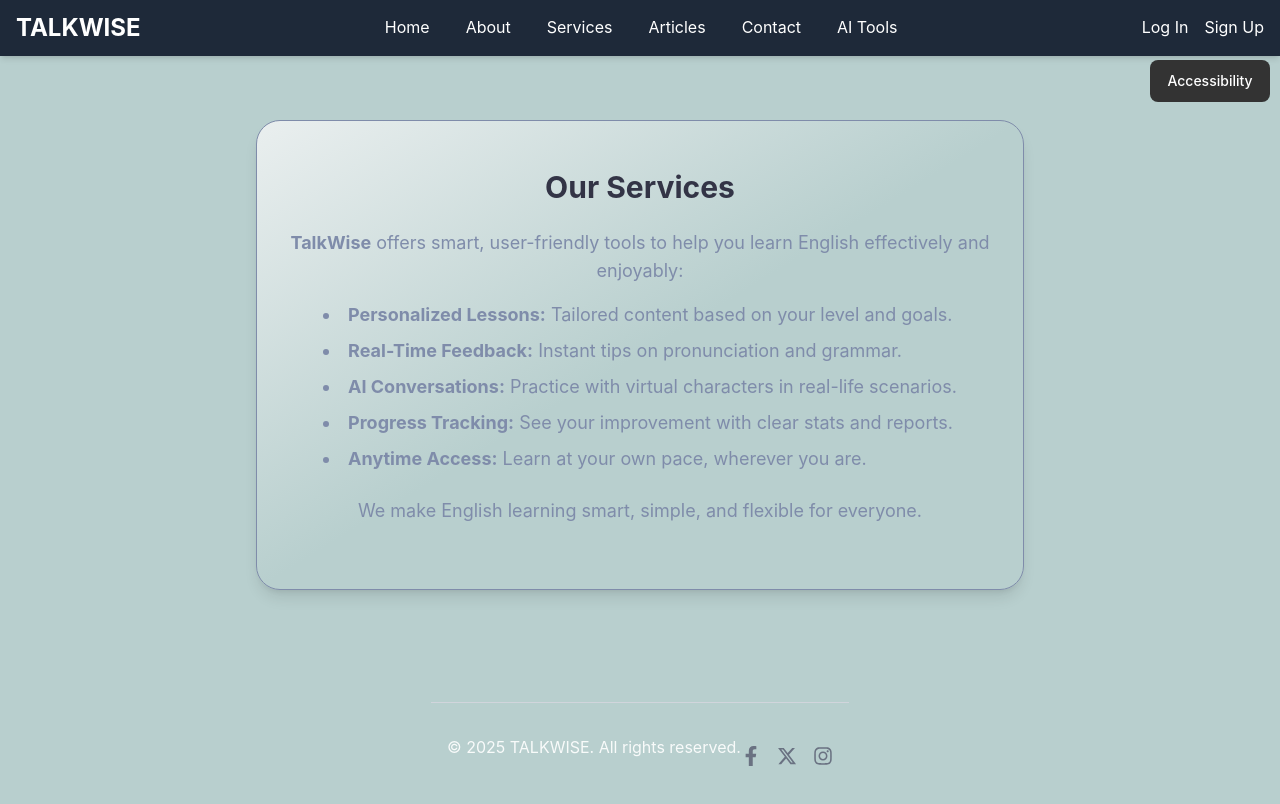
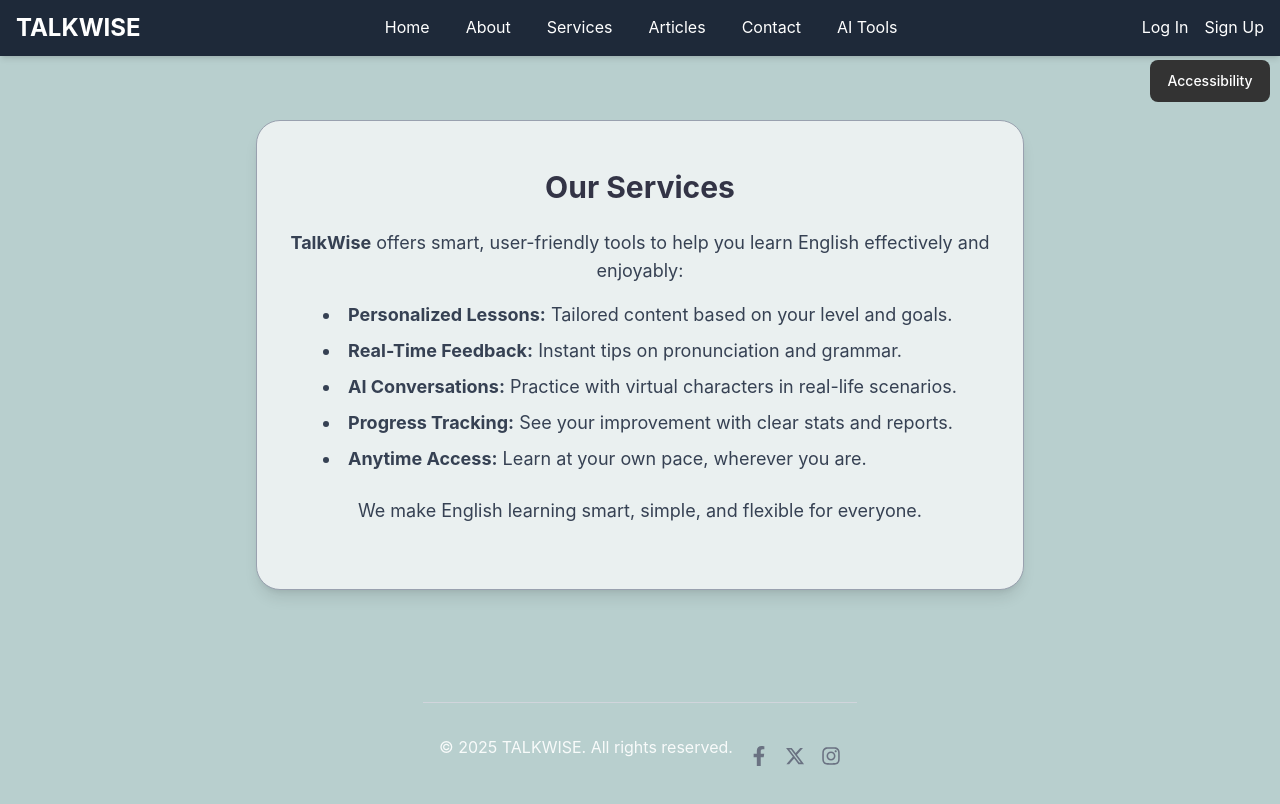
Before and after one commit to yoniyoni920/WebProjectTeam5React, a React (Vite) app in the folder client_smart_tutor/: page / in a window 1280 px wide. Both pictures are taken after a click on the button "Services". Shown: the top 804 px of the page. Built offline with nearby package versions, Linux system fonts and the light colour scheme; no server answers; a small style sheet from the web is missing.

Commit message:
Style: Adjust footer spacing and update service section colors

```diff
--- a/client_smart_tutor/src/components/Index/Footer.jsx
+++ b/client_smart_tutor/src/components/Index/Footer.jsx
@@ -6,7 +6,7 @@ const Footer = () => (
   <footer className="text-gray-400 text-center py-4 mt-12 flex flex-col items-center justify-center">
     <div className="border-t border-gray-300 w-full mb-4 pt-4"></div>
     <div className="flex justify-between items-center w-full px-4 max-w-4xl">
-      <p>&copy; 2025 TALKWISE. All rights reserved.</p>
+      <p className="mr-4">&copy; 2025 TALKWISE. All rights reserved.</p>
       <div className="flex space-x-4">
         <a
           href="https://www.facebook.com/"
--- a/client_smart_tutor/src/components/Index/sections/Services.jsx
+++ b/client_smart_tutor/src/components/Index/sections/Services.jsx
@@ -1,19 +1,19 @@
 import React from 'react';
 
 const Services = () => (
-  <section id="services" className="services-section py-12 bg-gradient-to-br from-[#EAEFEF] via-[#B8CFCE]/30 to-[#B8CFCE]/50 border border-[#7F8CAA] px-6 text-center rounded-3xl max-w-3xl mx-auto my-12 shadow-lg">
+  <section id="services" className="services-section py-12 bg-[#eaf0f0] border border-gray-400 px-6 text-center rounded-3xl max-w-3xl mx-auto my-12 shadow-lg">
     <h2 className="text-3xl font-bold mb-6" style={{ color: '#333446' }}>Our Services</h2>
-    <p className="mb-4 text-[#7F8CAA] text-lg">
+    <p className="mb-4 text-gray-700 text-lg">
       <strong>TalkWise</strong> offers smart, user-friendly tools to help you learn English effectively and enjoyably:
     </p>
-    <ul className="list-disc list-inside mb-6 text-[#7F8CAA] space-y-2 inline-block text-left text-lg">
+    <ul className="list-disc list-inside mb-6 text-gray-700 space-y-2 inline-block text-left text-lg">
       <li><strong>Personalized Lessons:</strong> Tailored content based on your level and goals.</li>
       <li><strong>Real-Time Feedback:</strong> Instant tips on pronunciation and grammar.</li>
       <li><strong>AI Conversations:</strong> Practice with virtual characters in real-life scenarios.</li>
       <li><strong>Progress Tracking:</strong> See your improvement with clear stats and reports.</li>
       <li><strong>Anytime Access:</strong> Learn at your own pace, wherever you are.</li>
     </ul>
-    <p className="text-[#7F8CAA] text-lg">We make English learning smart, simple, and flexible for everyone.</p>
+    <p className="text-gray-700 text-lg">We make English learning smart, simple, and flexible for everyone.</p>
   </section>
 );
 
--- a/client_smart_tutor/src/components/Index/sections/WordGuessGame.jsx
+++ b/client_smart_tutor/src/components/Index/sections/WordGuessGame.jsx
@@ -220,7 +220,7 @@ const loadNewWord = (incrementRound = true, overrideDifficulty = difficultyLevel
 
 
         }}>
-           Current Difficulty: <span style={{ color: '#2A9D8F' }}>{difficultyLevel}</span>
+           Current Difficulty: <span style={{ color: '#347433' }}>{difficultyLevel}</span>
         </h4>
           <p className="hint" style={{ color: '#333446', background: '#EAEFEF', borderRadius: 12, padding: '16px 32px', display: 'block', fontSize: '1.5rem', fontWeight: 700, marginBottom: 24, textAlign: 'center', marginLeft: 'auto', marginRight: 'auto', boxShadow: '0 2px 8px rgba(127,140,170,0.10)' }}>
             <span style={{ color: '#7F8CAA', fontWeight: 800 }}>Question:</span> {currentWord.question}
```
